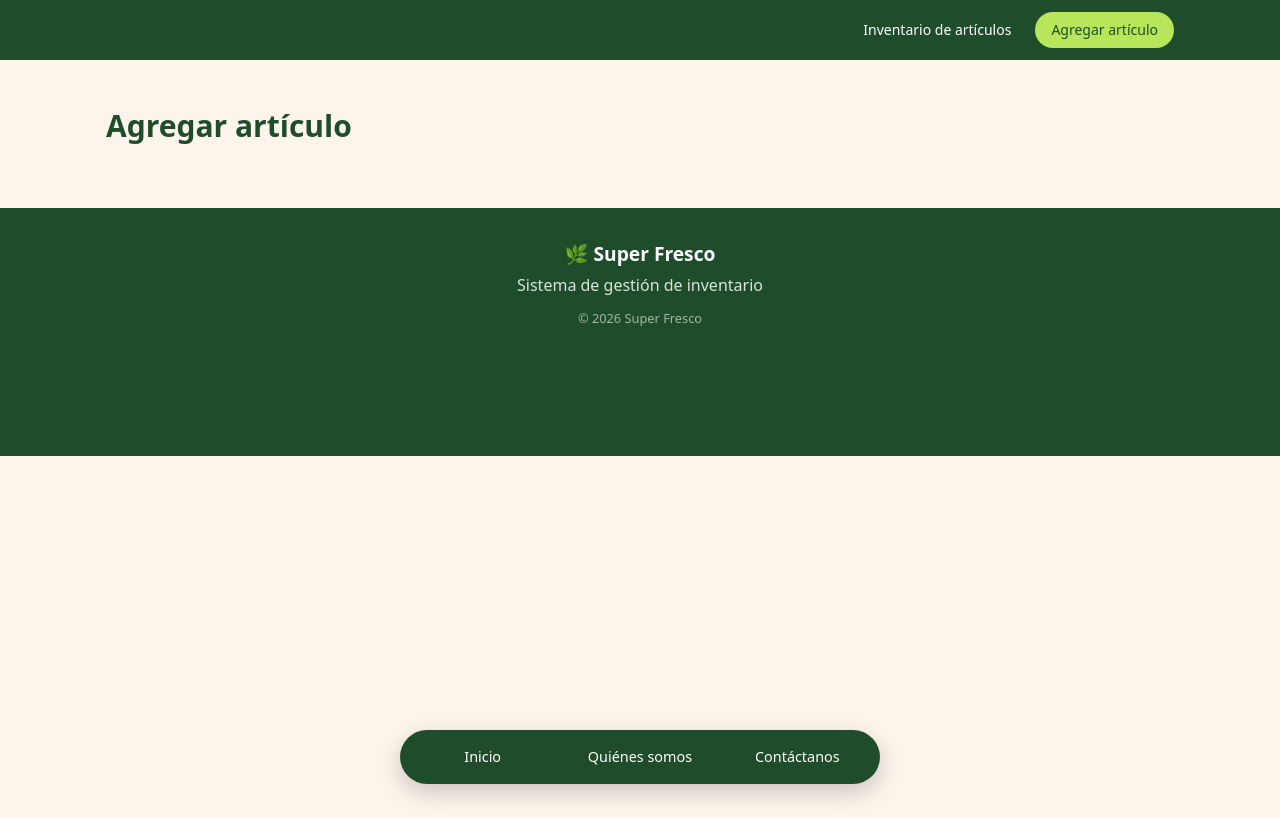
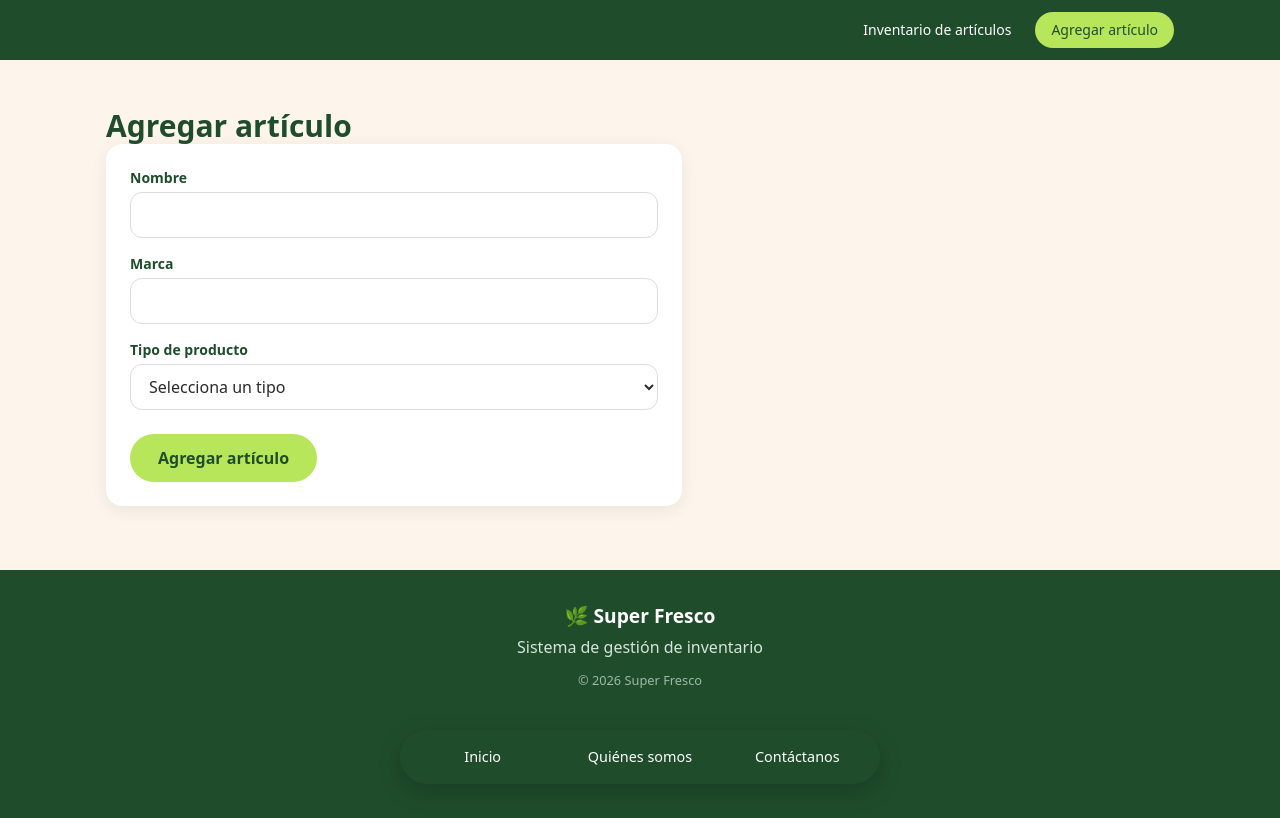
Before and after one commit to camigmar/supermercado-camila-gonzalez-PFY2202, a React (Vite) app: page /agregar-articulo in a window 1280 px wide. Built offline with nearby package versions, Linux system fonts and the light colour scheme.

Commit message:
Agrego formulario para agregar artículos

```diff
--- /dev/null
+++ b/src/components/CampoFormulario.jsx
@@ -0,0 +1,38 @@
+// Campo de formulario con label, control y mensaje de error
+// "tipo" puede ser input, select o textarea
+function CampoFormulario({ etiqueta, id, tipo = 'input', error, children, ...props }) {
+  // El borde se pone rojo si hay error
+  const clasesControl = `w-full rounded-xl border bg-[var(--blanco)] px-3.5 py-2.5 [font-family:inherit] text-base text-[var(--texto)] outline-none focus:ring-2 focus:ring-[var(--lima)] ${
+    error ? 'border-[var(--rojo)]' : 'border-[#ddd] focus:border-[var(--verde-medio)]'
+  }`
+
+  // Props que comparten los tres controles
+  const propsControl = {
+    id,
+    className: clasesControl,
+    'aria-invalid': error ? true : undefined,
+    'aria-describedby': error ? `${id}-error` : undefined,
+    ...props,
+  }
+
+  return (
+    <div className="mb-4">
+      <label htmlFor={id} className="mb-1 block text-sm font-semibold text-[var(--verde-oscuro)]">
+        {etiqueta}
+      </label>
+
+      {tipo === 'select' && <select {...propsControl}>{children}</select>}
+      {tipo === 'textarea' && <textarea {...propsControl} />}
+      {tipo === 'input' && <input {...propsControl} />}
+
+      {/* Mensaje de error debajo del campo */}
+      {error && (
+        <p id={`${id}-error`} className="mt-1 text-sm text-[var(--rojo)]">
+          {error}
+        </p>
+      )}
+    </div>
+  )
+}
+
+export default CampoFormulario
--- a/src/pages/AgregarArticulo.jsx
+++ b/src/pages/AgregarArticulo.jsx
@@ -1,8 +1,129 @@
-// Página provisoria, el formulario se agrega después
+import { useEffect, useState } from 'react'
+import CampoFormulario from '../components/CampoFormulario.jsx'
+import { categorias } from '../data/categorias'
+import { ACTIONS } from '../context/articulos'
+import { useArticulos } from '../context/useArticulos'
+
+// Valores vacíos del formulario
+const formularioVacio = { nombre: '', marca: '', tipo: '' }
+
+// Revisa los campos y devuelve los errores encontrados
+function validar(formulario) {
+  const errores = {}
+  if (formulario.nombre.trim() === '') errores.nombre = 'Ingresa el nombre del artículo.'
+  if (formulario.marca.trim() === '') errores.marca = 'Ingresa la marca del artículo.'
+  if (formulario.tipo === '') errores.tipo = 'Selecciona un tipo de producto.'
+  return errores
+}
+
+// Página con el formulario para agregar artículos
 function AgregarArticulo() {
+  const { dispatch } = useArticulos()
+  // Un solo estado con todos los campos
+  const [formulario, setFormulario] = useState(formularioVacio)
+  const [errores, setErrores] = useState({})
+  const [exito, setExito] = useState(false)
+
+  // El mensaje de éxito se oculta solo a los 3 segundos
+  useEffect(() => {
+    if (!exito) return
+    const timer = setTimeout(() => setExito(false), 3000)
+    // Se limpia el timer si el componente se desmonta
+    return () => clearTimeout(timer)
+  }, [exito])
+
+  // Un solo manejador, usa el name del campo
+  function manejarCambio(e) {
+    const { name, value } = e.target
+    setFormulario({ ...formulario, [name]: value })
+  }
+
+  function manejarEnvio(e) {
+    e.preventDefault()
+    const nuevosErrores = validar(formulario)
+    setErrores(nuevosErrores)
+
+    // Si hay errores no se agrega nada
+    if (Object.keys(nuevosErrores).length > 0) {
+      setExito(false)
+      return
+    }
+
+    dispatch({
+      type: ACTIONS.AGREGAR_ARTICULO,
+      payload: {
+        nombre: formulario.nombre.trim(),
+        marca: formulario.marca.trim(),
+        tipo: formulario.tipo,
+      },
+    })
+    setFormulario(formularioVacio)
+    setExito(true)
+  }
+
   return (
     <div className="mx-auto max-w-[1100px] px-4 pt-12 pb-8">
-      <h1 className="text-3xl font-bold">Agregar artículo</h1>
+      <h1 className="mb-6 text-3xl font-bold">Agregar artículo</h1>
+
+      <form
+        noValidate
+        onSubmit={manejarEnvio}
+        className="max-w-xl rounded-[var(--radio)] bg-[var(--blanco)] p-6 shadow-[var(--sombra)]"
+      >
+        <CampoFormulario
+          etiqueta="Nombre"
+          id="nombre"
+          name="nombre"
+          type="text"
+          value={formulario.nombre}
+          onChange={manejarCambio}
+          error={errores.nombre}
+        />
+
+        <CampoFormulario
+          etiqueta="Marca"
+          id="marca"
+          name="marca"
+          type="text"
+          value={formulario.marca}
+          onChange={manejarCambio}
+          error={errores.marca}
+        />
+
+        <CampoFormulario
+          etiqueta="Tipo de producto"
+          id="tipo"
+          name="tipo"
+          tipo="select"
+          value={formulario.tipo}
+          onChange={manejarCambio}
+          error={errores.tipo}
+        >
+          <option value="">Selecciona un tipo</option>
+          {categorias.map((cat) => (
+            <option key={cat.nombre} value={cat.nombre}>
+              {cat.nombre}
+            </option>
+          ))}
+        </CampoFormulario>
+
+        <button
+          type="submit"
+          className="mt-2 w-full cursor-pointer rounded-full border-0 bg-[var(--lima)] px-7 py-3 [font-family:inherit] text-base font-semibold text-[var(--verde-oscuro)] transition-colors hover:bg-[var(--lima-oscuro)] sm:w-auto"
+        >
+          Agregar artículo
+        </button>
+
+        {/* Aviso cuando se agrega bien */}
+        {exito && (
+          <p
+            role="status"
+            className="mt-4 rounded-xl bg-[#e6f4d7] px-4 py-3 font-semibold text-[var(--verde-oscuro)]"
+          >
+            ✅ Artículo agregado correctamente
+          </p>
+        )}
+      </form>
     </div>
   )
 }
```
